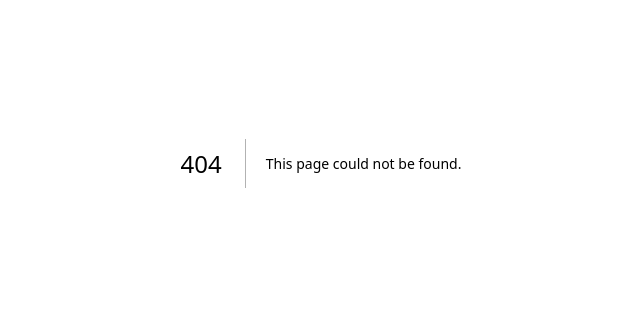
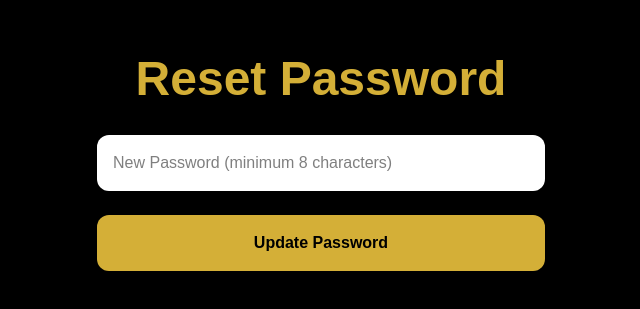
Before and after one commit to mohammedatif23/modern-furniture, a Next.js app: page /reset-password in a window 1280 px wide. Before the commit this address had no page. Shown: the part 237-546 px from the top of the page, without its empty margins (319-959 px from the left). Built offline with nearby package versions, Linux system fonts and the light colour scheme; no server answers.

Commit message:
Added forgot password feature

```diff
--- /dev/null
+++ b/src/app/forgot-password/page.tsx
@@ -0,0 +1,72 @@
+"use client";
+
+import { useState } from "react";
+import { supabase } from "../../lib/supabase";
+
+export default function ForgotPasswordPage() {
+  const [email, setEmail] = useState("");
+
+  async function resetPassword() {
+    const { error } =
+      await supabase.auth.resetPasswordForEmail(
+        email,
+        {
+          redirectTo:
+            window.location.origin +
+            "/reset-password",
+        }
+      );
+
+    if (error) {
+      alert(error.message);
+      return;
+    }
+
+    alert(
+      "Password reset email sent"
+    );
+  }
+
+  return (
+    <main className="min-h-screen bg-black flex items-center justify-center px-6">
+      <div className="w-full max-w-md">
+
+        <h1 className="text-[#D4AF37] text-5xl font-bold mb-8 text-center">
+          Forgot Password
+        </h1>
+
+        <input
+          type="email"
+          placeholder="Email Address"
+          value={email}
+          onChange={(e) =>
+            setEmail(e.target.value)
+          }
+          className="
+          w-full
+          p-4
+          rounded-xl
+          mb-6
+          bg-white
+          text-black
+          "
+        />
+
+        <button
+          onClick={resetPassword}
+          className="
+          w-full
+          bg-[#D4AF37]
+          text-black
+          font-bold
+          p-4
+          rounded-xl
+          "
+        >
+          Send Reset Link
+        </button>
+
+      </div>
+    </main>
+  );
+}
--- /dev/null
+++ b/src/app/reset-password/page.tsx
@@ -0,0 +1,79 @@
+"use client";
+
+import { useState } from "react";
+import { supabase } from "../../lib/supabase";
+import { useRouter } from "next/navigation";
+
+export default function ResetPasswordPage() {
+  const router = useRouter();
+
+  const [password, setPassword] = useState("");
+
+  async function updatePassword() {
+    if (password.length < 8) {
+      alert(
+        "Password must be at least 8 characters"
+      );
+      return;
+    }
+
+    const { error } =
+      await supabase.auth.updateUser({
+        password,
+      });
+
+    if (error) {
+      alert(error.message);
+      return;
+    }
+
+    alert(
+      "Password updated successfully"
+    );
+
+    router.push("/login");
+  }
+
+  return (
+    <main className="min-h-screen bg-black flex items-center justify-center px-6">
+      <div className="w-full max-w-md">
+
+        <h1 className="text-[#D4AF37] text-5xl font-bold mb-8 text-center">
+          Reset Password
+        </h1>
+
+        <input
+          type="password"
+          placeholder="New Password (minimum 8 characters)"
+          value={password}
+          onChange={(e) =>
+            setPassword(e.target.value)
+          }
+          className="
+          w-full
+          p-4
+          rounded-xl
+          mb-6
+          bg-white
+          text-black
+          "
+        />
+
+        <button
+          onClick={updatePassword}
+          className="
+          w-full
+          bg-[#D4AF37]
+          text-black
+          font-bold
+          p-4
+          rounded-xl
+          "
+        >
+          Update Password
+        </button>
+
+      </div>
+    </main>
+  );
+}
--- a/src/app/userlogin/page.tsx
+++ b/src/app/userlogin/page.tsx
@@ -58,6 +58,20 @@ export default function LoginPage() {
           Login
         </button>
 
+        <div className="text-center mt-4">
+
+  <a
+    href="/forgot-password"
+    className="
+    text-[#D4AF37]
+    underline
+    "
+  >
+    Forgot Password?
+  </a>
+
+</div>
+
         <div className="mt-6 text-center">
 
 <p className="text-white">
```
